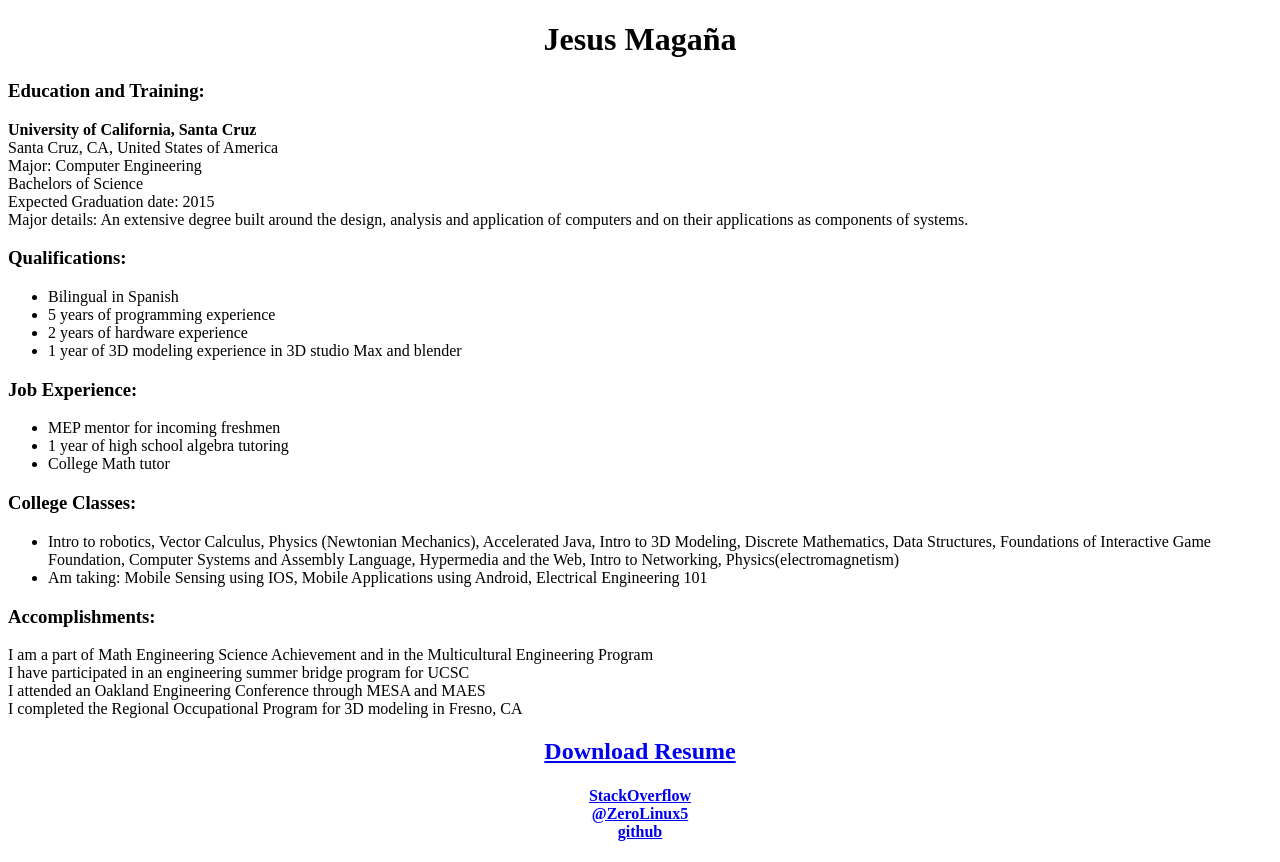
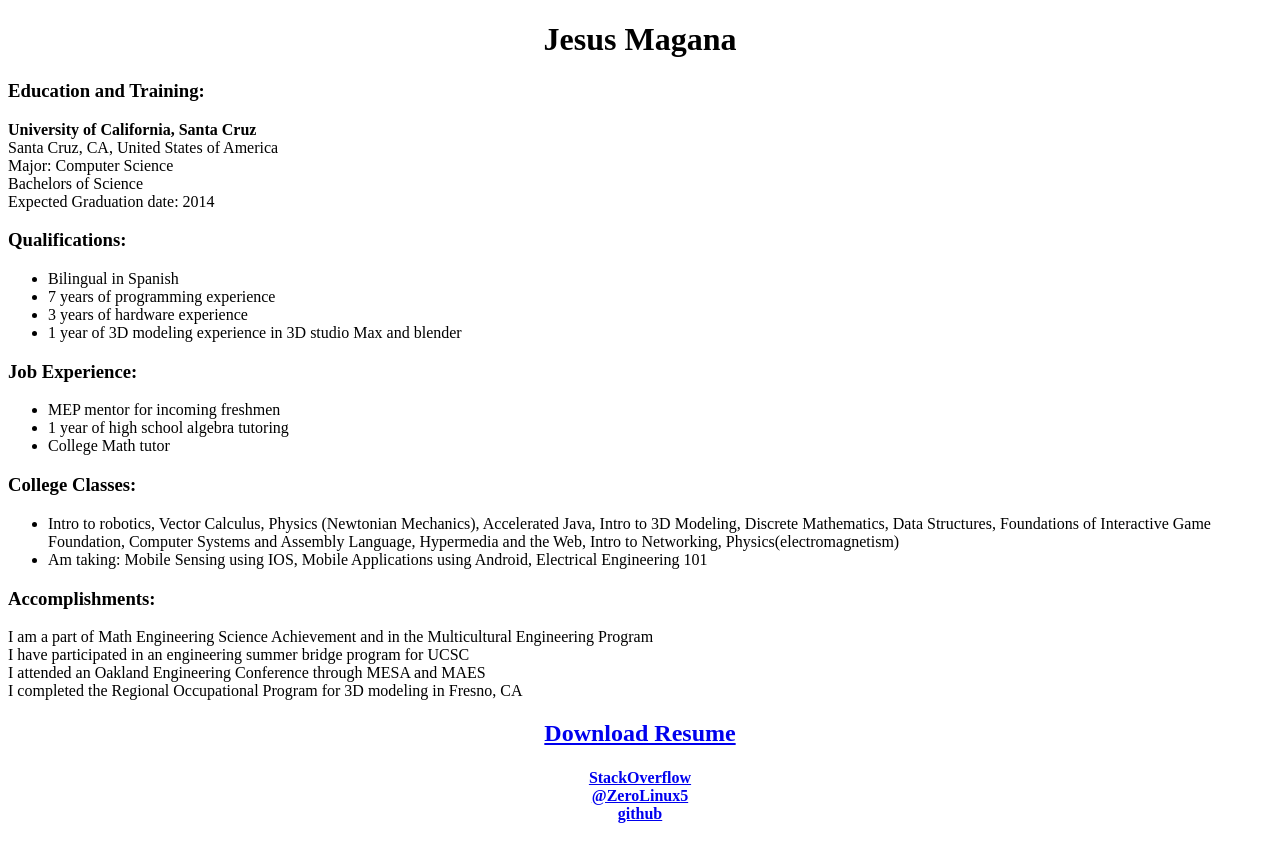
Before and after one commit to zerolinux5/zerolinux5.github.io, a plain HTML site: page index.html in a window 1280 px wide. Drawn offline with Linux system fonts and the light colour scheme.

Commit message:
changed name and major

```diff
--- a/index.html
+++ b/index.html
@@ -1,12 +1,12 @@
 <!DOCTYPE html>
 <html>
 <head>
-  <title>Jesus Magaña - Zerolinux5</title>
+  <title>Jesus Magana - Zerolinux5</title>
   <link href='http://fonts.googleapis.com/css?family=Lato' rel='stylesheet' type='text/css'>
 </head>
 <body>
   <center>
-    <h1>Jesus Magaña</h1></center>
+    <h1>Jesus Magana</h1></center>
     <div class="container">
       <div class="row">
         <div id="lightbg" class="span7">
@@ -14,16 +14,15 @@
           <h3>Education and Training:</h3>
           <b>University of California, Santa Cruz</b><br>
           Santa Cruz, CA, United States of America<br>
-          Major: Computer Engineering<br>
+          Major: Computer Science<br>
           Bachelors of Science<br>
-          Expected Graduation date: 2015<br>
-          Major details: An extensive degree built around the design, analysis and application of computers and on their applications as components of systems.
+          Expected Graduation date: 2014<br>
           <p>
           <h3>Qualifications:</h3>
           <ul>
             <li>Bilingual in Spanish</li>
-            <li>5 years of programming experience</li>
-            <li>2 years of hardware experience</li>
+            <li>7 years of programming experience</li>
+            <li>3 years of hardware experience</li>
             <li>1 year of 3D modeling experience in 3D studio Max and blender</li>
           </ul>
           <p>
```
